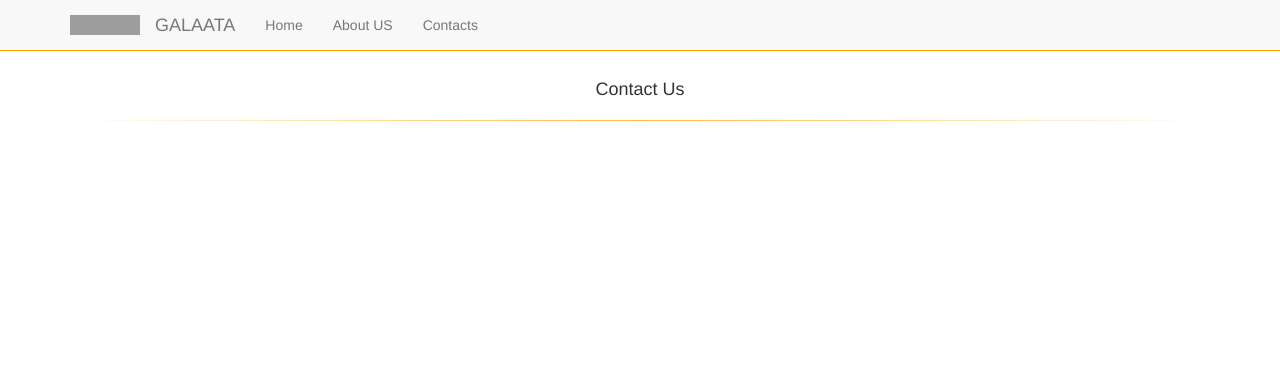
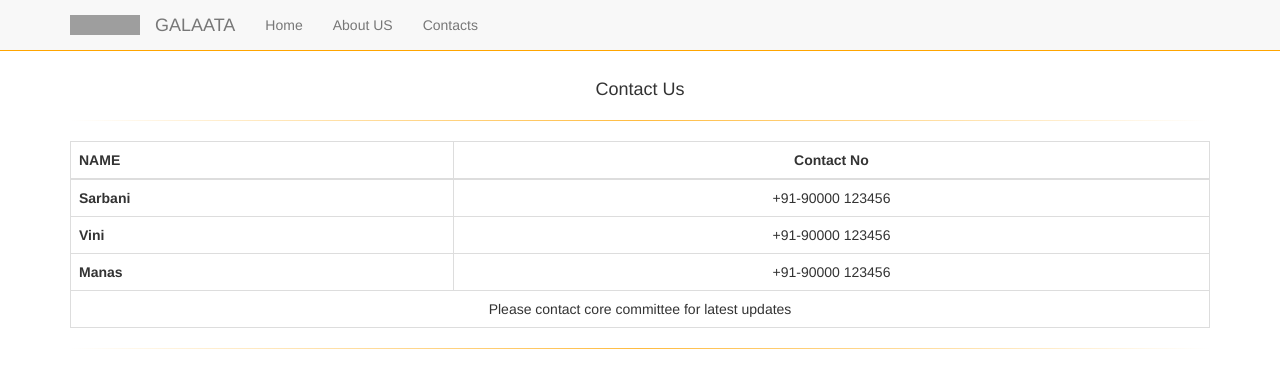
Before and after one commit to kaushal087/Galatta, a plain HTML site: page contact.html in a window 1280 px wide. Drawn offline with nearby package versions, Linux system fonts and the light colour scheme; grey boxes are pictures that could not be loaded.

Commit message:
Add content to contacts

```diff
--- a/contact.html
+++ b/contact.html
@@ -68,6 +68,37 @@
             <div class="container">
 	<h4 class="page-title">Contact Us</h4>
 	<hr>
+	<table class="table table-bordered g-tab">
+                <thead>
+
+                    <tr>
+                        <!--                                <th><span class="glyphicon glyphicon-arrow-down"></span><span class="glyphicon glyphicon-arrow-right"></span></th> -->
+                        <th>NAME</th>
+                        <th>Contact No</th>
+                    </tr>
+                </thead>
+                <tbody>
+                    <tr>
+                        <th>Sarbani</th>
+                        <td>+91-90000 123456</td>
+
+                    </tr>
+                    <tr>
+                        <th>Vini</th>
+                        <td>+91-90000 123456 </td>
+                    </tr>
+                    <tr>
+                        <th>Manas</th>
+                        <td>+91-90000 123456</td>
+                    </tr>
+                    <tr>
+                    	<td colspan="2">Please contact core committee for latest updates</td>
+
+                    	</tr>
+                </tbody>
+            </table>
+
+	<hr>
 
         </div>
     </div>
```
